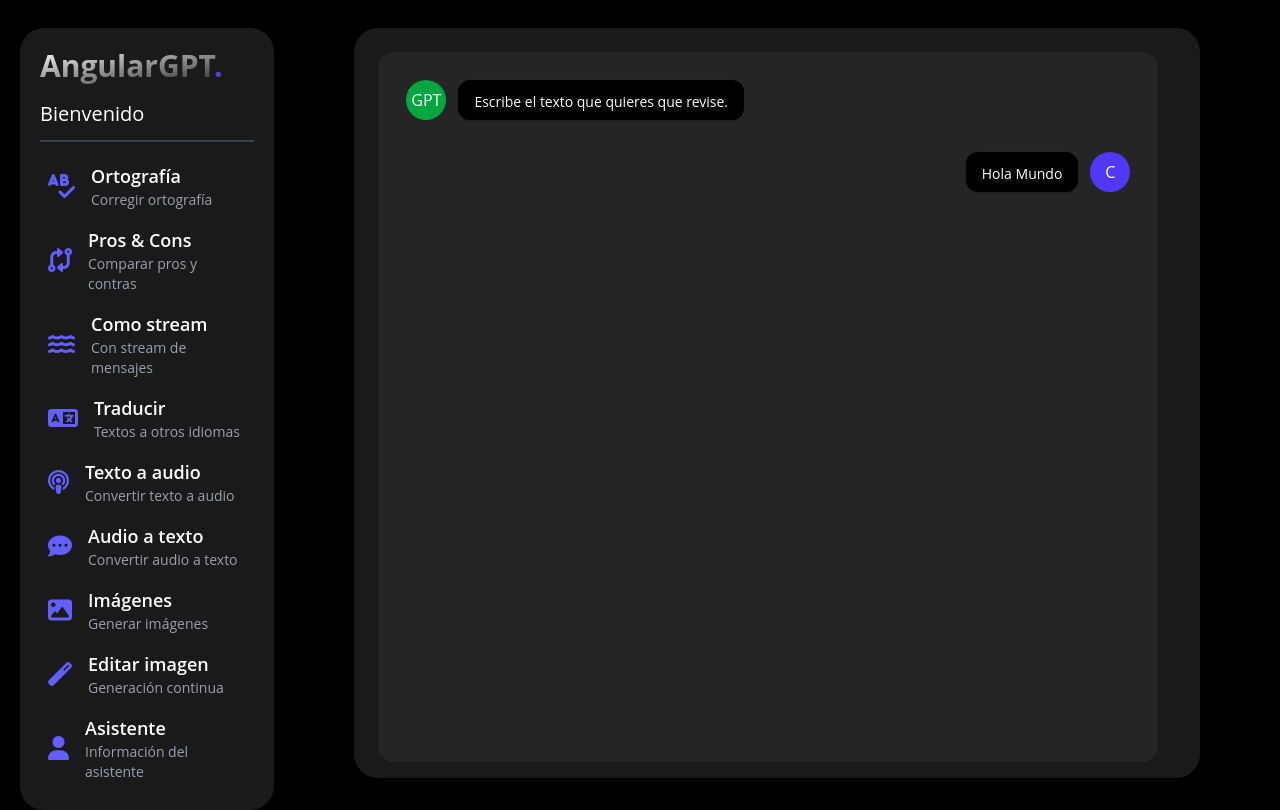
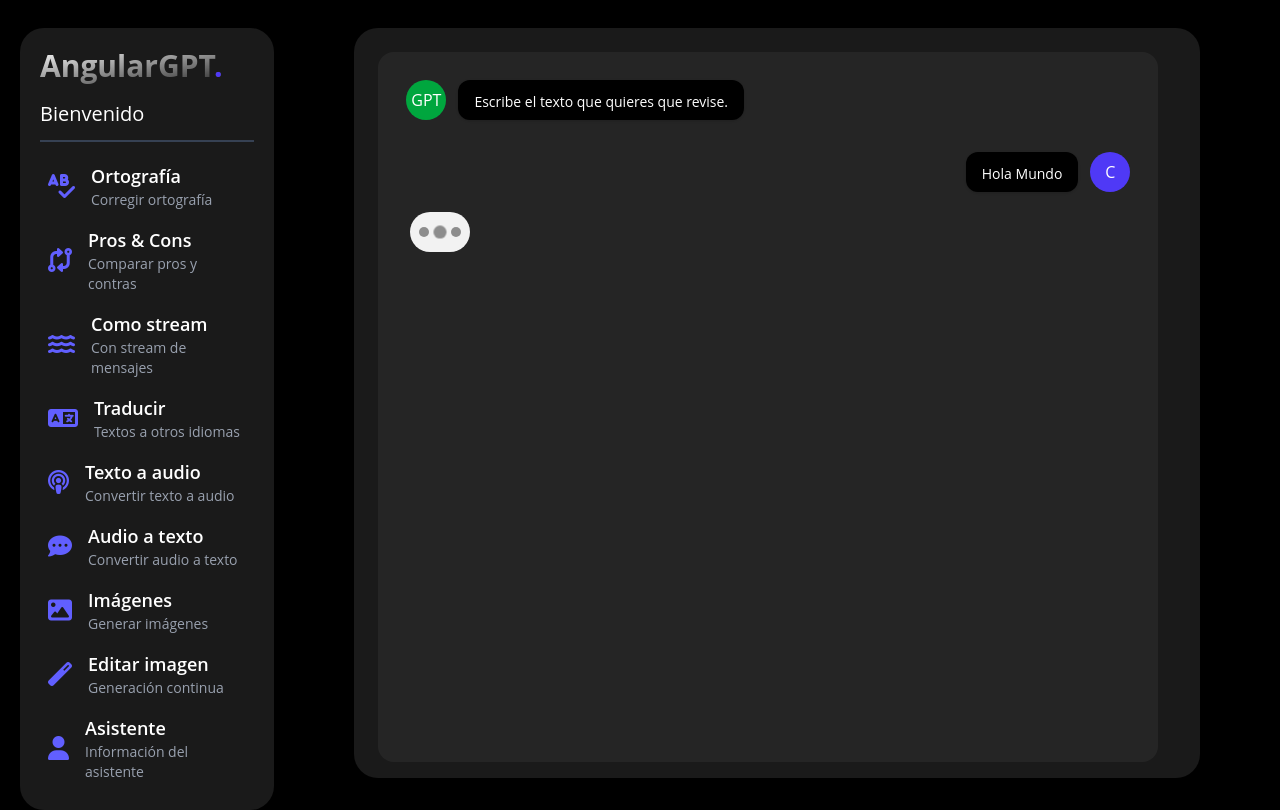
Before and after one commit to verdugo-dev/angularGpt, an Angular app: page /orthography in a window 1280 px wide. Built offline with nearby package versions, Linux system fonts and the light colour scheme.

Commit message:
adding typing loader

```diff
--- /dev/null
+++ b/src/app/presentation/components/typingLoader/typingLoader.css
@@ -0,0 +1,70 @@
+.typing {
+  display: block;
+  width: 60px;
+  height: 40px;
+  border-radius: 20px;
+  margin: 0 1rem;
+  display: flex;
+  justify-content: center;
+  align-items: center;
+  background-color: #f2f2f2;
+}
+
+.circle {
+  display: block;
+  height: 10px;
+  width: 10px;
+  border-radius: 50%;
+  background-color: #8d8d8d;
+  margin: 3px;
+}
+.circle.scaling {
+  animation: typing 1000ms ease-in-out infinite;
+  animation-delay: 3600ms;
+}
+.circle.bouncing {
+  animation: bounce 1000ms ease-in-out infinite;
+  animation-delay: 3600ms;
+}
+
+.circle:nth-child(1) {
+  animation-delay: 0ms;
+}
+
+.circle:nth-child(2) {
+  animation-delay: 333ms;
+}
+
+.circle:nth-child(3) {
+  animation-delay: 666ms;
+}
+
+@keyframes typing {
+  0% {
+    transform: scale(1);
+  }
+  33% {
+    transform: scale(1);
+  }
+  50% {
+    transform: scale(1.4);
+  }
+  100% {
+    transform: scale(1);
+  }
+}
+
+@keyframes bounce {
+  0% {
+    transform: translateY(0);
+  }
+  33% {
+    transform: translateY(0);
+  }
+  50% {
+    transform: translateY(-10px);
+  }
+  100% {
+    transform: translateY(0);
+  }
+}
--- /dev/null
+++ b/src/app/presentation/components/typingLoader/typingLoader.html
@@ -0,0 +1,5 @@
+<div class="typing">
+  <span class="circle scaling"></span>
+  <span class="circle scaling"></span>
+  <span class="circle scaling"></span>
+</div>
--- /dev/null
+++ b/src/app/presentation/components/typingLoader/typingLoader.ts
@@ -0,0 +1,10 @@
+import { ChangeDetectionStrategy, Component } from '@angular/core';
+
+@Component({
+  selector: 'app-typing-loader',
+  imports: [],
+  templateUrl: './typingLoader.html',
+  styleUrl: './typingLoader.css',
+  changeDetection: ChangeDetectionStrategy.OnPush,
+})
+export class TypingLoader { }
--- a/src/app/presentation/pages/ortographyPage/ortographyPage.html
+++ b/src/app/presentation/pages/ortographyPage/ortographyPage.html
@@ -5,6 +5,8 @@
        <app-chat-message text="Escribe el texto que quieres que revise."></app-chat-message>
 
        <app-my-message text="Hola Mundo"></app-my-message>
+
+       <app-typing-loader></app-typing-loader>
     </div>
   </div>
 
--- a/src/app/presentation/pages/ortographyPage/ortographyPage.ts
+++ b/src/app/presentation/pages/ortographyPage/ortographyPage.ts
@@ -1,10 +1,11 @@
 import { ChangeDetectionStrategy, Component } from '@angular/core';
 import { ChatMessage } from '@components/chat-bubbles/chatMessage/chatMessage';
 import { MyMessage } from '@components/chat-bubbles/myMessage/myMessage';
+import { TypingLoader } from '@components/typingLoader/typingLoader';
 
 @Component({
   selector: 'app-ortography-page',
-  imports: [ChatMessage, MyMessage],
+  imports: [ChatMessage, MyMessage, TypingLoader],
   templateUrl: './ortographyPage.html',
   changeDetection: ChangeDetectionStrategy.OnPush,
 })
```
